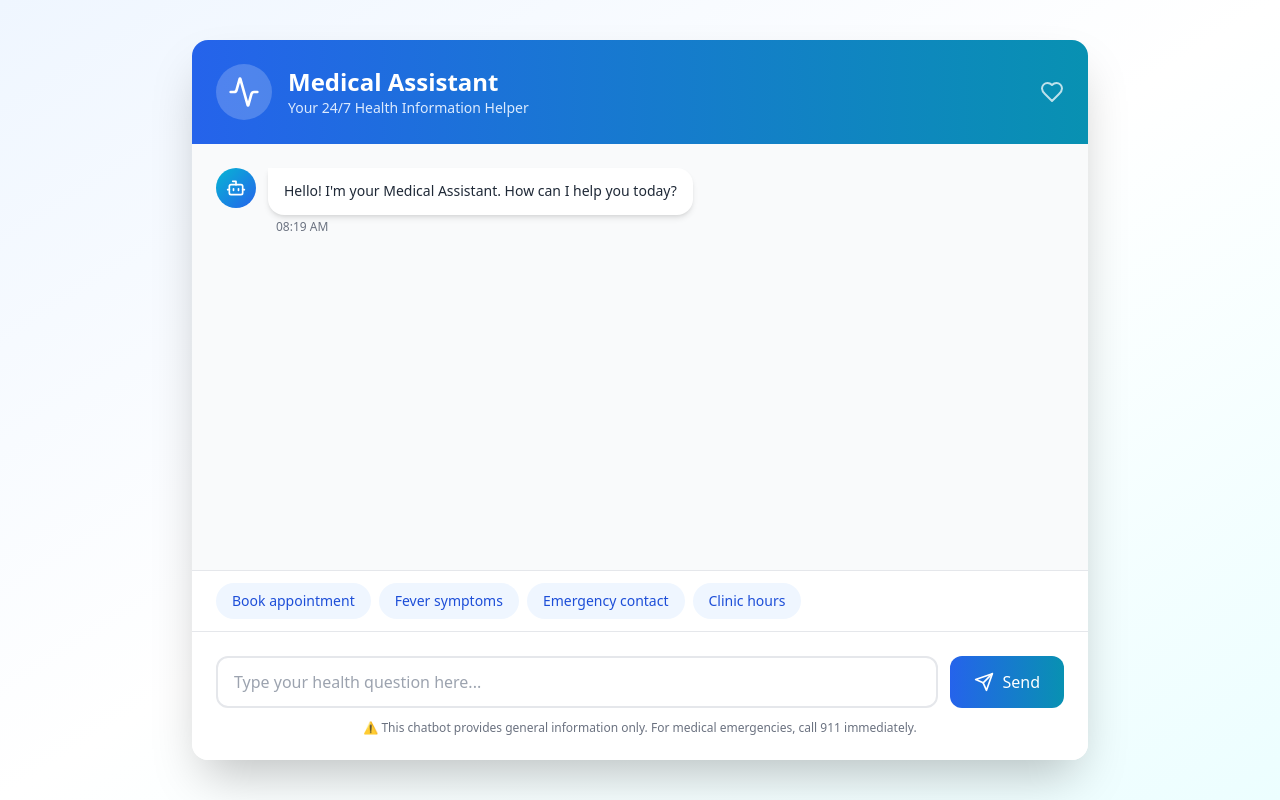
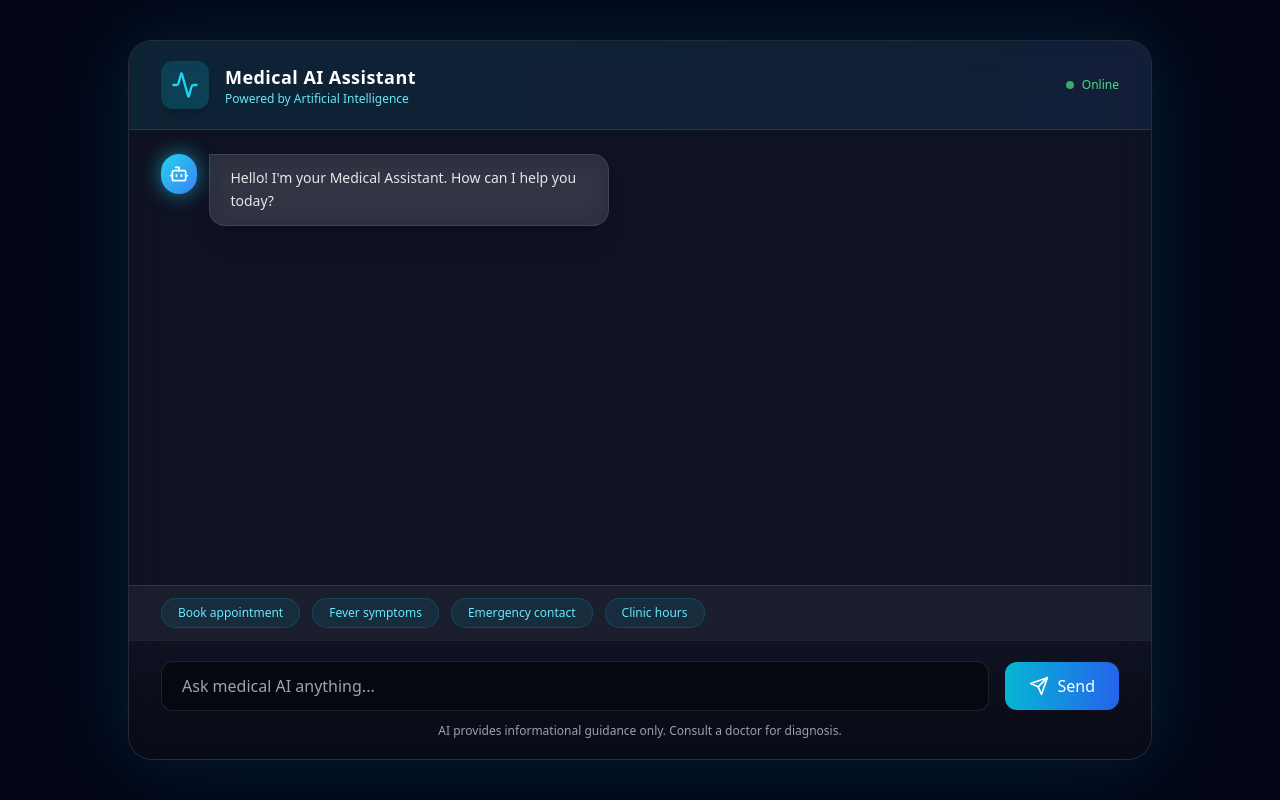
Before and after one commit to RakshitRajVIT/MedicalBotAssistant, a React (Vite) app: page / in a window 1280 px wide. Built offline with nearby package versions, Linux system fonts and the light colour scheme.

Commit message:
updated ui

```diff
--- a/src/components/MedicalChatbot.jsx
+++ b/src/components/MedicalChatbot.jsx
@@ -125,80 +125,113 @@ function MedicalChatbot() {
   ];
 
     return (
-    <div className="min-h-screen bg-gradient-to-br from-blue-50 via-white to-cyan-50 flex items-center justify-center p-4">
-      <div className="w-full max-w-4xl bg-white rounded-2xl shadow-2xl overflow-hidden flex flex-col" style={{ height: '90vh' }}>
-        <div className="bg-gradient-to-r from-blue-600 to-cyan-600 p-6 text-white">
+  <div className="min-h-screen bg-gradient-to-br from-[#020617] via-[#020617] to-[#020617] flex items-center justify-center p-6">
+
+    <div className="w-full max-w-5xl bg-white/5 backdrop-blur-xl border border-white/10 rounded-3xl shadow-[0_0_80px_rgba(34,211,238,0.15)] flex flex-col overflow-hidden" style={{ height: "90vh" }}>
+
+      {/* HEADER */}
+      <div className="px-8 py-5 bg-gradient-to-r from-cyan-500/10 to-blue-500/10 border-b border-white/10 flex items-center justify-between">
+
         <div className="flex items-center gap-4">
-            <div className="bg-white/20 p-3 rounded-full">
-              <Activity className="w-8 h-8" />
+          <div className="w-12 h-12 bg-cyan-500/20 rounded-xl flex items-center justify-center shadow-lg">
+            <Activity className="text-cyan-400 w-7 h-7" />
           </div>
-            <div className="flex-1">
-              <h1 className="text-2xl font-bold">Medical Assistant</h1>
-              <p className="text-blue-100 text-sm">Your 24/7 Health Information Helper</p>
-            </div>
-            <Heart className="w-6 h-6 animate-pulse" />
+          <div>
+            <h1 className="text-white font-bold text-lg tracking-wide">Medical AI Assistant</h1>
+            <p className="text-cyan-300 text-xs">Powered by Artificial Intelligence</p>
           </div>
         </div>
-        <div className="flex-1 overflow-y-auto p-6 space-y-4 bg-gray-50">
+
+        <div className="flex items-center gap-2 text-xs text-green-400">
+          <span className="w-2 h-2 bg-green-400 rounded-full animate-pulse" />
+          Online
+        </div>
+
+      </div>
+
+      {/* CHAT */}
+      <div className="flex-1 overflow-y-auto px-8 py-6 space-y-6">
+
         {messages.map((msg, idx) => (
-            <div key={idx} className={`flex gap-3 ${msg.type === 'user' ? 'flex-row-reverse' : 'flex-row'}`}>
-              <div className={`flex-shrink-0 w-10 h-10 rounded-full flex items-center justify-center ${
-                msg.type === 'user' ? 'bg-blue-600' : 'bg-gradient-to-br from-cyan-500 to-blue-600'
+          <div key={idx} className={`flex ${msg.type === "user" ? "justify-end" : "justify-start"}`}>
+
+            <div className={`max-w-md flex gap-3 ${msg.type === "user" ? "flex-row-reverse" : ""}`}>
+
+              <div className={`w-10 h-10 rounded-full flex items-center justify-center ${
+                msg.type === "user"
+                  ? "bg-blue-600"
+                  : "bg-gradient-to-br from-cyan-400 to-blue-500 shadow-[0_0_20px_rgba(34,211,238,0.6)]"
               }`}>
-                {msg.type === 'user' ? <User className="w-5 h-5 text-white" /> : <Bot className="w-5 h-5 text-white" />}
+                {msg.type === "user"
+                  ? <User className="text-white w-5 h-5" />
+                  : <Bot className="text-white w-5 h-5" />}
               </div>
-              <div className={`flex flex-col max-w-xs lg:max-w-md ${msg.type === 'user' ? 'items-end' : 'items-start'}`}>
-                <div className={`rounded-2xl px-4 py-3 ${
-                  msg.type === 'user'
-                    ? 'bg-blue-600 text-white rounded-tr-none'
-                    : 'bg-white text-gray-800 shadow-md rounded-tl-none'
+
+              <div className={`px-5 py-3 rounded-2xl text-sm leading-relaxed backdrop-blur-md shadow-xl border ${
+                msg.type === "user"
+                  ? "bg-blue-600 text-white border-blue-500/50 rounded-tr-none"
+                  : "bg-white/10 text-gray-200 border-white/10 rounded-tl-none"
               }`}>
-                  <p className="text-sm leading-relaxed">{msg.text}</p>
+                {msg.text}
               </div>
-                <span className="text-xs text-gray-500 mt-1 px-2">{msg.time}</span>
+
             </div>
+
           </div>
         ))}
+
         <div ref={messagesEndRef} />
       </div>
-        <div className="px-6 py-3 bg-white border-t border-gray-200">
-          <div className="flex gap-2 flex-wrap">
-            {quickActions.map((action, idx) => (
+
+      {/* QUICK ACTIONS */}
+      <div className="px-8 py-3 bg-white/5 border-t border-white/10 flex gap-3 flex-wrap">
+
+        {quickActions.map((a, i) => (
           <button
-                key={idx}
-                onClick={() => setInput(action)}
-                className="px-4 py-2 bg-blue-50 hover:bg-blue-100 text-blue-700 text-sm rounded-full transition-colors duration-200"
+            key={i}
+            onClick={() => setInput(a)}
+            className="px-4 py-1.5 rounded-full bg-cyan-500/10 hover:bg-cyan-500/20 text-cyan-300 text-xs border border-cyan-500/20 transition"
           >
-                {action}
+            {a}
           </button>
         ))}
+
       </div>
-        </div>
-        <div className="p-6 bg-white border-t border-gray-200">
-          <div className="flex gap-3">
+
+      {/* INPUT */}
+      <div className="px-8 py-5 bg-gradient-to-t from-black/40 to-transparent border-t border-white/10">
+
+        <div className="flex items-center gap-4">
+
           <input
-              type="text"
             value={input}
             onChange={(e) => setInput(e.target.value)}
             onKeyPress={handleKeyPress}
-              placeholder="Type your health question here..."
-              className="flex-1 px-4 py-3 border-2 border-gray-200 rounded-xl focus:outline-none focus:border-blue-500 transition-colors"
+            placeholder="Ask medical AI anything..."
+            className="flex-1 bg-black/40 border border-white/10 rounded-xl px-5 py-3 text-white placeholder-gray-400 focus:outline-none focus:border-cyan-400 transition"
           />
+
           <button
             onClick={handleSend}
-              className="bg-gradient-to-r from-blue-600 to-cyan-600 text-white px-6 py-3 rounded-xl hover:shadow-lg transition-all duration-200 flex items-center gap-2 font-medium"
+            className="bg-gradient-to-r from-cyan-500 to-blue-600 px-6 py-3 rounded-xl text-white font-medium hover:shadow-[0_0_20px_rgba(34,211,238,0.7)] transition-all flex gap-2 items-center"
           >
             <Send className="w-5 h-5" />
             Send
           </button>
+
         </div>
-          <p className="text-xs text-gray-500 mt-3 text-center">
-            ⚠️ This chatbot provides general information only. For medical emergencies, call 911 immediately.
+
+        <p className="text-center text-xs text-gray-400 mt-3">
+          AI provides informational guidance only. Consult a doctor for diagnosis.
         </p>
+
       </div>
+
     </div>
+
   </div>
 );
+
 }
 
 export default MedicalChatbot;
```
Lines whose indentation alone changed are shown as unchanged.
